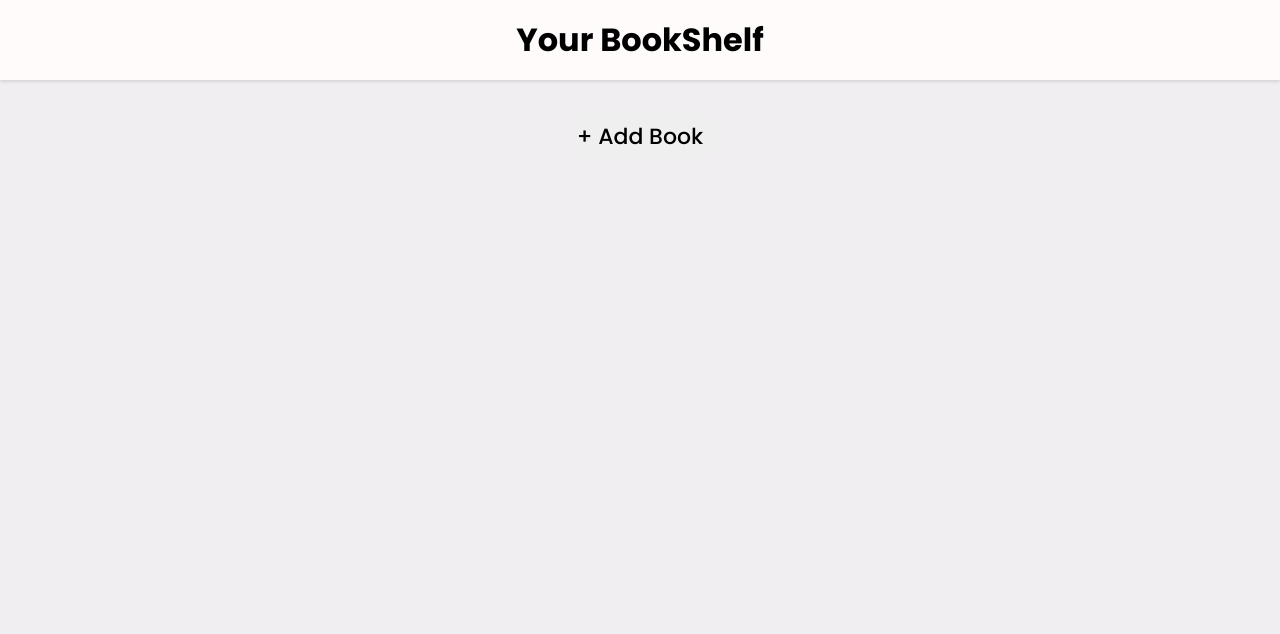
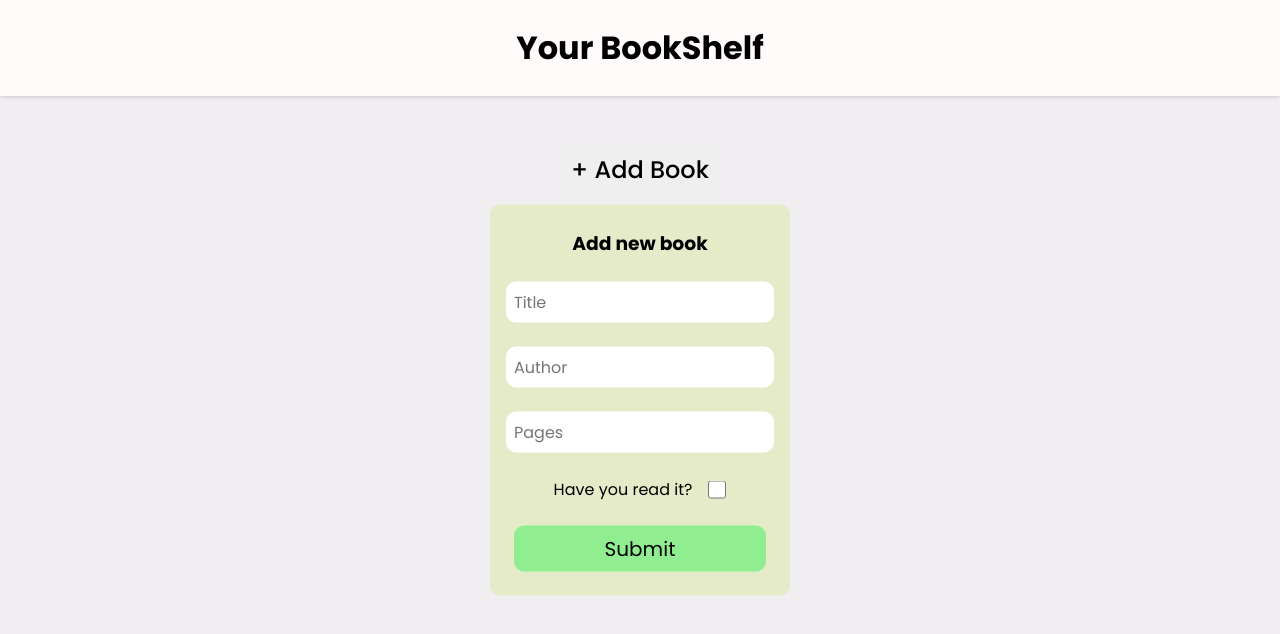
Before and after one commit to srishtea-22/library, a plain HTML site: page index.html in a window 1280 px wide. Both pictures are taken after a click on the button "+ Add Book". Drawn offline with Linux system fonts and the light colour scheme.

Commit message:
added form with animation

```diff
--- a/index.html
+++ b/index.html
@@ -11,11 +11,23 @@
         <h1>Your BookShelf</h1>
     </div>
     <main class="main container">
-        <button class="btn">+ Add Book </button>
+        <button class="btn" id="addBookBtn">+ Add Book </button>
         <div class="books"></div>
     </main>
     <div class="footer"></div>
-
+    <div class="modal" id="addBookModal">
+        <form class="add-book-form">
+            <h3>Add new book</h3>
+            <input class="input" type="text" id="title" placeholder="Title" required maxlength="100" minlength="5">
+            <input class="input" type="text" id="author" placeholder="Author" required maxlength="100" minlength="5">
+            <input class="input" type="number" id="pages" placeholder="Pages" required maxlength="10000">
+            <div class="is-read">
+                <label for="is-read"> Have you read it?</label>
+                <input class="checkbox" type="checkbox" id="isRead">
+            </div>
+            <button class="submit-btn" id="submitBtn">Submit</button>
+        </form>
+    </div>
     <script src="script.js"></script>
 </body>
 </html>
--- a/script.js
+++ b/script.js
@@ -1,3 +1,7 @@
+const addBookBtn = document.getElementById("addBookBtn");
+const submit = document.getElementById("submitBtn");
+const addBookModal = document.getElementById("addBookModal");
+
 const library = [];
 
 function book(name, author, pages, read) {
@@ -11,3 +15,11 @@ function addToLibrary(name, author, pages, read){
     const newBook = new book(name, author, pages, read);
     library.push(newBook);
 }
+
+addBookBtn.addEventListener('click', () => {
+    addBookModal.classList.add("active");
+});
+
+submit.addEventListener('click', () => {
+    addBookModal.classList.remove("active");
+});
--- a/style.css
+++ b/style.css
@@ -9,6 +9,7 @@
     --shadow: rgba(0, 0, 0, 0.16) 0px 1px 4px;
     --white: #fffbfb;
     --grey: #f0eef1;
+    --border-radius: 10px;
 }
 
 body {
@@ -17,7 +18,7 @@ body {
 
 .header{
     background-color: var(--white);
-    height: 5rem;
+    height: 6rem;
     box-shadow: var(--shadow);
     display: flex;
     align-items: center;
@@ -25,17 +26,66 @@ body {
 }
 
 .btn {
-    font-size: 22px;
+    font-size: 24px;
     border: none;
     cursor: pointer;
     display: flex;
     justify-self: center;
     font-weight: 500;
-    border-radius: 10px;
-    margin: 2rem;
+    border-radius: var(--border-radius);
+    margin: 3rem;
     padding: 0.5rem;
 }
 
 .btn:hover{
     background-color: rgb(214, 211, 211);
 }
+
+.add-book-form {
+    display: flex;
+    flex-direction: column;
+    align-items: center;
+    gap: 1.5rem;
+    padding: 1.5rem;
+}
+
+.input {
+    width: 100%;
+    border-radius: var(--border-radius);
+    padding: 0.5rem;
+    border: none;
+    font-size: 16px;
+}
+.is-read {
+    display: flex;
+    gap: 1rem;
+}
+.checkbox {
+    width: 18px;
+    height: 18px;
+    margin-top: 4px;
+}
+.submit-btn {
+    width: 100%;
+    background-color: lightgreen;
+    border: none;
+    font-size: 20px;
+    padding: 0.5rem;
+    border-radius: var(--border-radius);
+    cursor: pointer;
+}
+
+.modal {
+    position: fixed;
+    z-index: 1;
+    top: 50%;
+    left: 50%;
+    width: 300px;
+    background-color: rgb(229, 235, 200);
+    border-radius: var(--border-radius);
+    transition: 0.2s ease-in-out;
+    transform: translate(-50%, -50%) scale(0);
+}
+.modal.active {
+    transform: translate(-50%, -50%) scale(1);
+}
```
